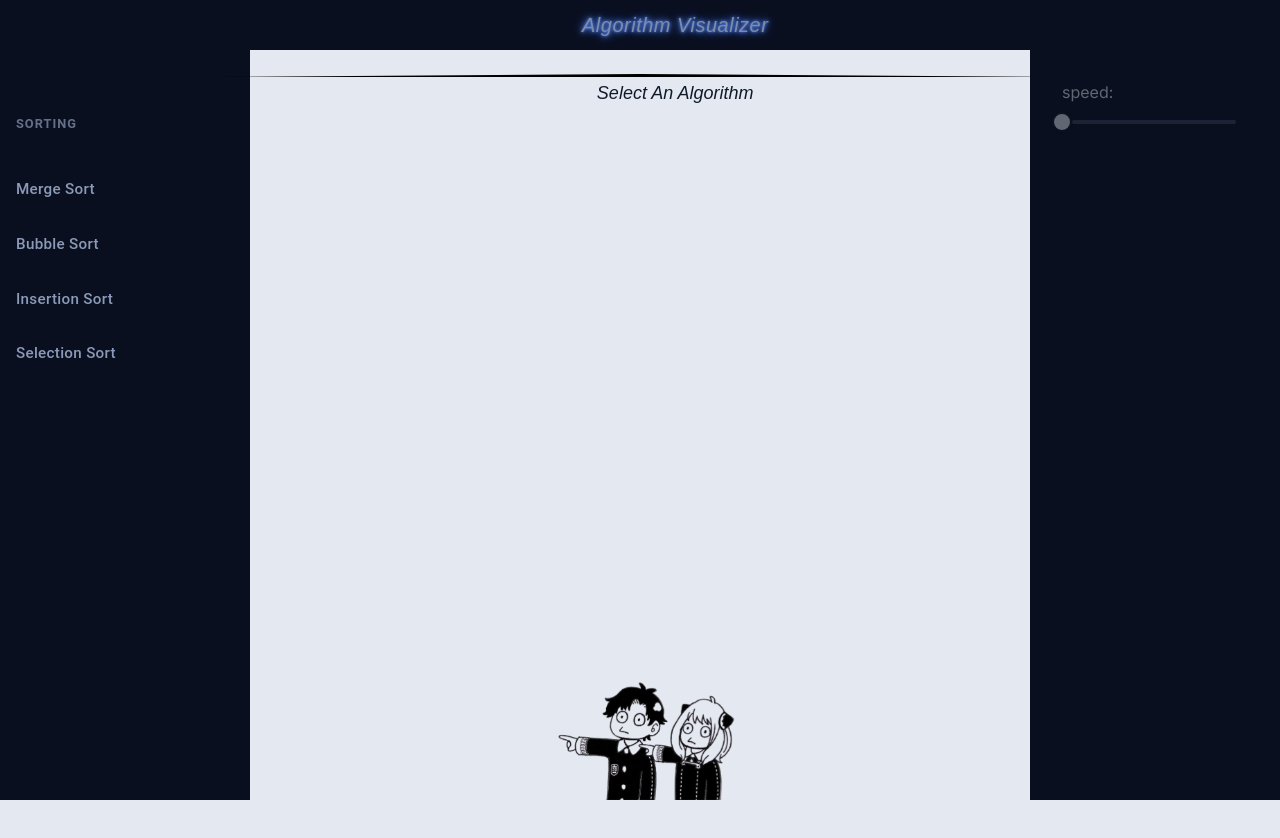
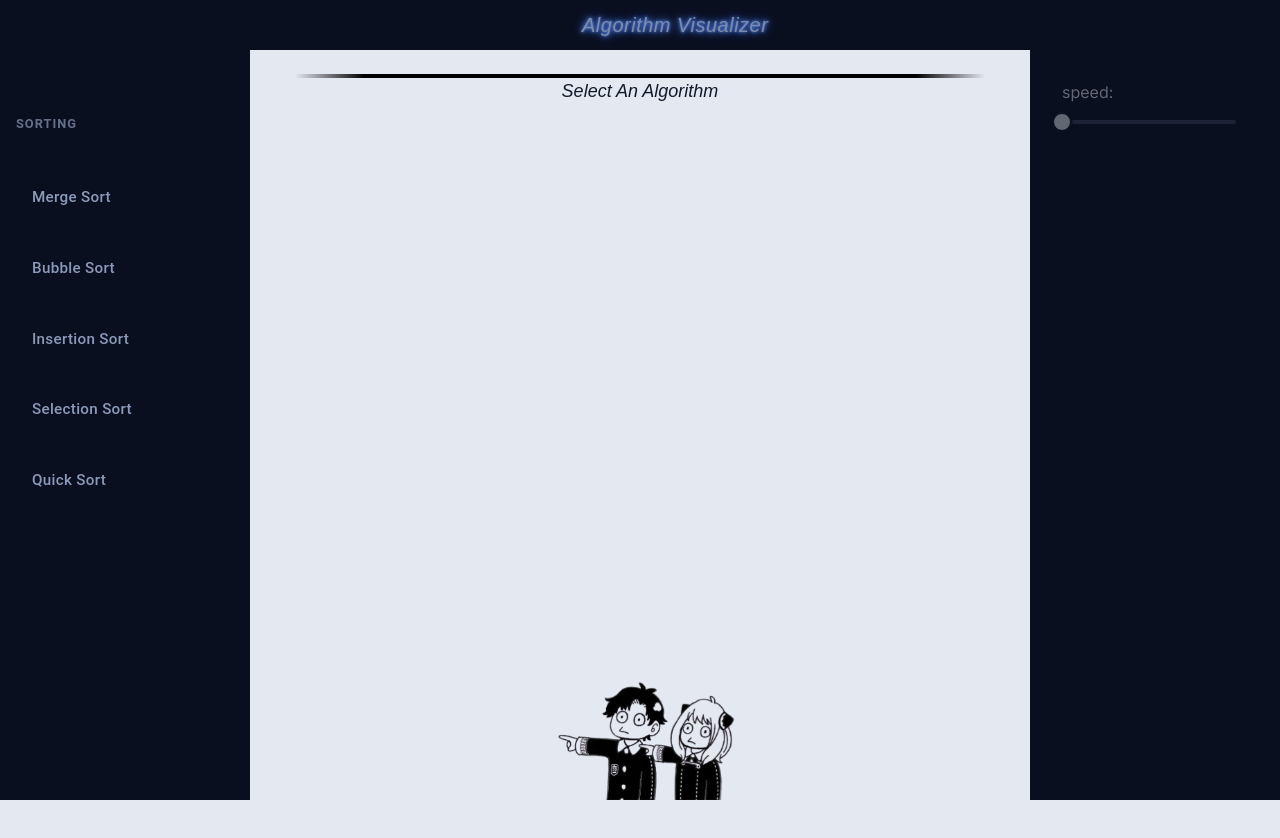
Before and after one commit to Rvp0310/Algorithm_Visualiser, a Next.js app: page / in a window 1280 px wide. Shown: the top 838 px of the page. Built offline with nearby package versions, Linux system fonts and the light colour scheme; some icons are missing.

Commit message:
Quick SOrt Added

```diff
--- /dev/null
+++ b/app/Helpers/algorithms/QuickSortLogic.ts
@@ -0,0 +1,53 @@
+import { SortingAction } from "../Types";
+
+export const quickSortWithSteps = (nums: number[]): {steps: SortingAction[]}  => {
+    const steps: SortingAction[] = [];
+    const aux = [...nums];
+
+    const quickSort = (arr: number[], lo: number, hi: number) => {
+      if (lo >= hi)
+        return;
+
+      let pi: number = partition(arr, lo, hi);
+      quickSort(arr, lo, pi - 1);
+      quickSort(arr, pi + 1, hi);
+    };
+
+    const partition = (arr: number[], lo: number, hi: number) : number  => {
+      let pivot = arr[hi];
+
+      let index = lo - 1;
+      for (let j = lo; j < hi; j++) {
+        steps.push({
+            index: [hi, j],
+            action: 'compare'
+        });
+        if (arr[j] < pivot) {
+            index++;
+            steps.push({
+                index: [index, j],
+                action: 'swap'
+            });
+            [arr[index], arr[j]] = [arr[j], arr[index]];
+        }
+      }
+
+      steps.push({
+        index: [index + 1, hi],
+        action: 'swap'
+      });
+      [arr[index + 1], arr[hi]] = [arr[hi], arr[index + 1]];
+
+      return index + 1;
+    };
+
+    quickSort(aux, 0, nums.length - 1);
+
+    steps.push({
+      action: 'done'
+    });
+
+    console.log("Steps: ", steps);
+
+    return { steps };
+}
--- a/app/Helpers/animator/SortAnimator.ts
+++ b/app/Helpers/animator/SortAnimator.ts
@@ -47,7 +47,7 @@ export const createSortingAnimator = ({
         let delay = 0;
         steps.forEach(step => {
             setTimeout(() => handleStep(step), delay);
-            delay += (105 - speed);
+            delay += (115 - speed);
         });
     };
 
--- a/app/data/algorithms.ts
+++ b/app/data/algorithms.ts
@@ -2,6 +2,7 @@ import { mergeSortWithSteps } from "../Helpers/algorithms/MergeSortLogic";
 import { bubbleSortWithSteps } from "../Helpers/algorithms/BubbleSortLogic";
 import { insertionSortWithSteps } from "../Helpers/algorithms/InsertionSort";
 import { selectionSortWithSteps } from "../Helpers/algorithms/SelectionSortLogic";
+import { quickSortWithSteps } from "../Helpers/algorithms/QuickSortLogic";
 
 export const algorithms = {
   Sorting: [
@@ -20,6 +21,10 @@ export const algorithms = {
     {
       name: 'Selection Sort',
       sorter: selectionSortWithSteps
+    },
+    {
+      name: 'Quick Sort',
+      sorter: quickSortWithSteps
     }
   ],
 }
--- a/app/page.tsx
+++ b/app/page.tsx
@@ -1,4 +1,5 @@
 "use client";
+
 import { useState, useEffect } from "react";
 
 import { algorithms } from "./data/algorithms";
@@ -7,6 +8,7 @@ import CodeIcon from "@mui/icons-material/Code";
 import List from "@mui/material/List";
 import ListItem from "@mui/material/ListItem";
 import ListItemText from "@mui/material/ListItemText";
+import ListItemButton from "@mui/material/ListItemButton";
 import ListSubheader from "@mui/material/ListSubheader";
 import Slider from "@mui/material/Slider";
 import Button from "@mui/material/Button";
@@ -29,7 +31,7 @@ export default function Visualizer() {
   const [selected, setSelected] = useState<AlgoItem>();
   const [category, setCategory] = useState<string>();
 
-  //For Sorting
+  //For Sorting vv
   const [refreshTrigger, setRefreshTrigger] = useState<number>(0);
   const [arr, setArr] = useState<number[]>([]);
   const [steps, setSteps] = useState<SortingAction[]>([]);
@@ -67,7 +69,7 @@ export default function Visualizer() {
     setPlaying(false);
   }, [refreshTrigger, selected]);
 
-  // For Sorting ^
+  // For Sorting ^^
 
   return (
     <>
@@ -75,6 +77,7 @@ export default function Visualizer() {
         <List
           sx={{
             "& ul": { padding: 0 },
+            opacity: !playing ? 1 : 0.6
           }}
           subheader={<CodeIcon />}
         >
@@ -84,8 +87,8 @@ export default function Visualizer() {
               <ul>
                 {items.map((algo) => (
                   <ListItem key={`item-${category}-${algo.name}`}>
-                    <ListItemText
-                      primary={algo.name}
+                    <ListItemButton
+                      disabled={playing}
                       onClick={() => {
                           setSelected({
                             name: algo.name,
@@ -94,7 +97,11 @@ export default function Visualizer() {
                           setCategory(category);
                         }
                       }
+                    >
+                    <ListItemText
+                      primary={algo.name}
                     />
+                  </ListItemButton>
                   </ListItem>
                 ))}
               </ul>
--- a/app/stylesheets/globals.css
+++ b/app/stylesheets/globals.css
@@ -129,6 +129,9 @@ nav {
 .default{
   width: 70%;
   height: 100vh;
+  display: flex;
+  flex-direction: column;
+  align-items: center;
 }
 
 .sortSpace{
@@ -140,14 +143,18 @@ nav {
 }
 
 .tapered-line {
-  width: 100%;
-  height: 6px;
-  background: black;
-  clip-path: polygon(0% 50%, 50% 0%, 100% 50%);
+  width: 80%;
+  height: 4px;
+  background: linear-gradient(
+    to right,
+    transparent 0%,
+    black 10%,
+    black 90%,
+    transparent 100%
+  );
 }
 
 .defTitle{
-  padding-left: 45%;
   font-size: large;
   color: var(--strokes);
   font-style: italic;
```
